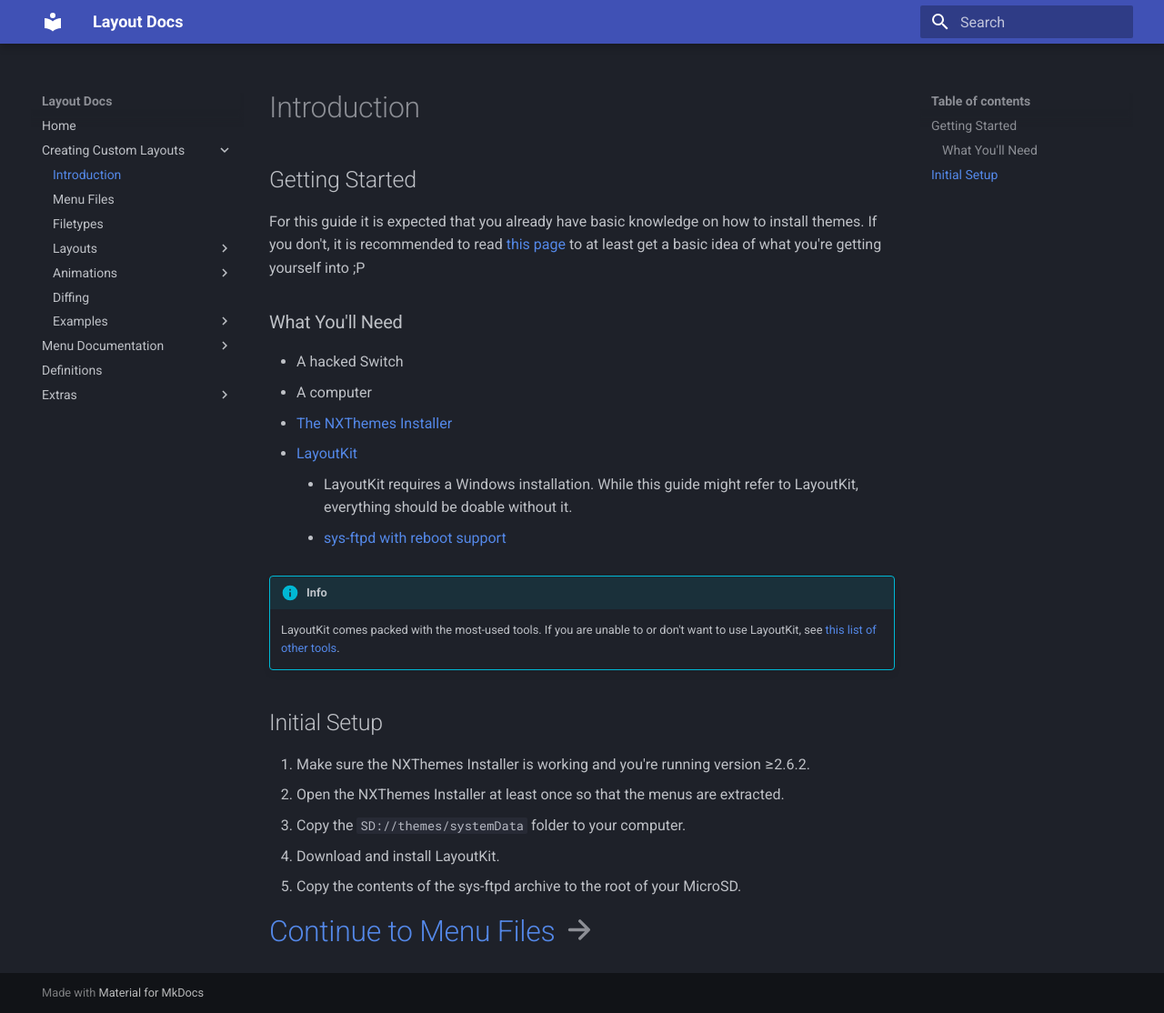
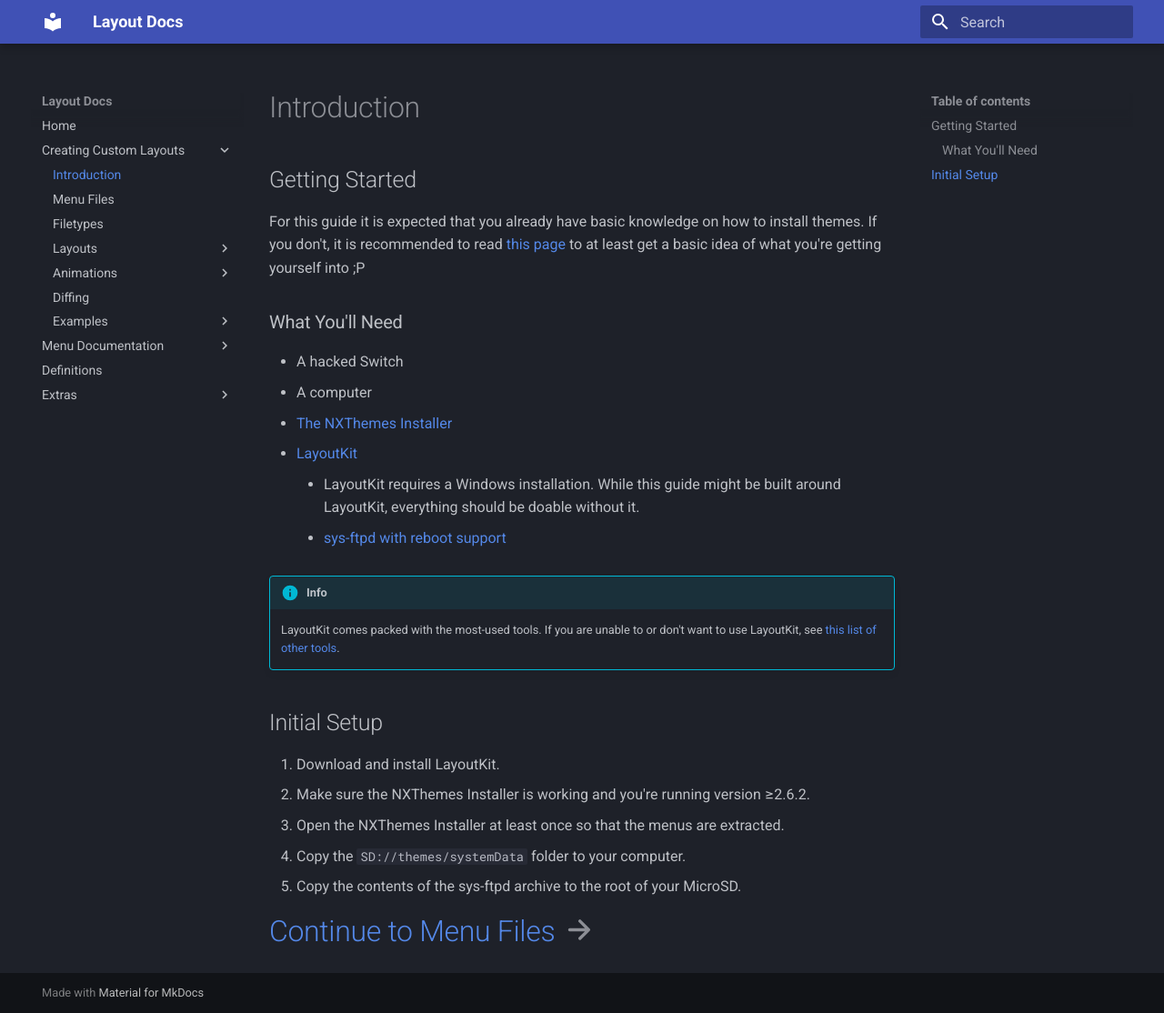
Before and after one commit to ThemezerNX/LayoutDocs, an MkDocs documentation site: the page built from docs/guide/index.md, in a window 1280 px wide and 1114 px high. Shown: the whole window at 91% size. Built offline with MkDocs 1.6.1 and Material for MkDocs 9.7.7, drawn with Linux system fonts in a browser that asks for light colours.

```diff
--- a/docs/guide/index.md
+++ b/docs/guide/index.md
@@ -10,7 +10,7 @@ For this guide it is expected that you already have basic knowledge on how to in
 -   A computer
 -   [The NXThemes Installer](https://github.com/exelix11/SwitchThemeInjector/releases/latest)
 -   [LayoutKit](https://github.com/ThemezerNX/LayoutKit/releases/latest)
-    -   LayoutKit requires a Windows installation. While this guide might refer to LayoutKit, everything should be doable without it.
+    -   LayoutKit requires a Windows installation. While this guide might be built around LayoutKit, everything should be doable without it.
     -   [sys-ftpd with reboot support](https://github.com/ThemezerNX/sys-ftpd-light-reboot/releases/latest)
 
 <!-- prettier-ignore -->
@@ -19,10 +19,10 @@ For this guide it is expected that you already have basic knowledge on how to in
 
 ## Initial Setup
 
-1. Make sure the NXThemes Installer is working and you're running version ≥2.6.2.
-2. Open the NXThemes Installer at least once so that the menus are extracted.
-3. Copy the `SD://themes/systemData` folder to your computer.
-4. Download and install LayoutKit.
+1. Download and install LayoutKit.
+2. Make sure the NXThemes Installer is working and you're running version ≥2.6.2.
+3. Open the NXThemes Installer at least once so that the menus are extracted.
+4. Copy the `SD://themes/systemData` folder to your computer.
 5. Copy the contents of the sys-ftpd archive to the root of your MicroSD.
 
 # [Continue to Menu Files](menu-files.md) :octicons-arrow-right-16:
```
Also changed, not shown: docs/extras/tools.md (+2 -2 lines), docs/guide/layouts/index.md (+7 -1 lines).
